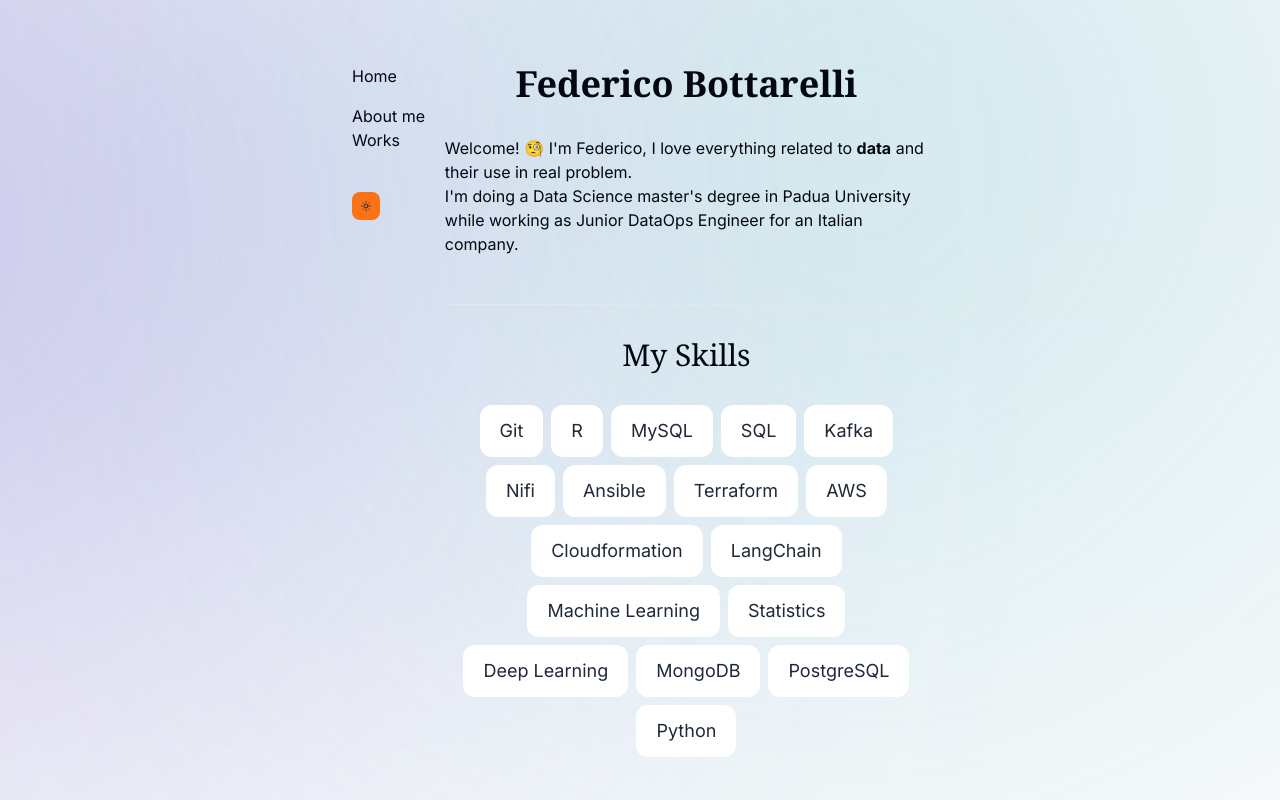
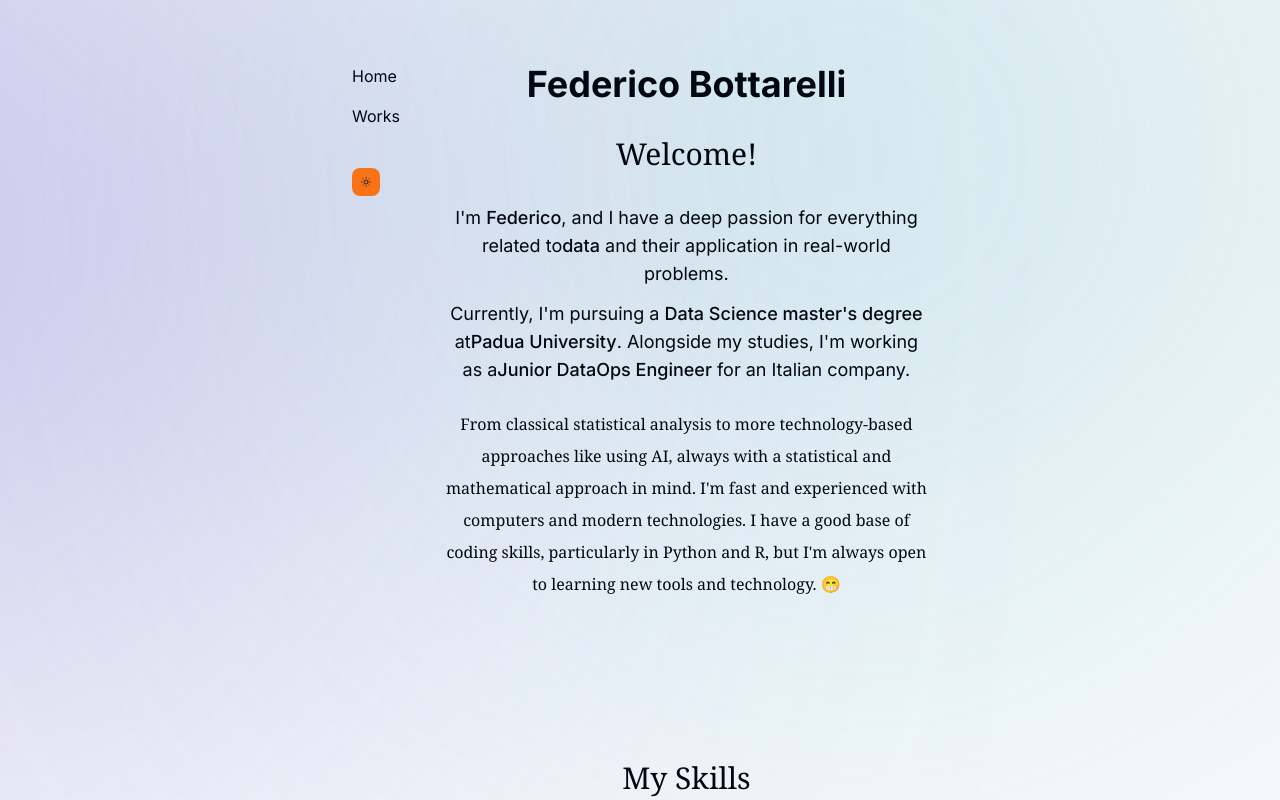
Before and after one commit to fbottarelli/personal-portfolio, a Next.js app: page / in a window 1280 px wide. Shown: the top 800 px of the page. Built offline with nearby package versions, Linux system fonts and the light colour scheme.

Commit message:
New Intro

```diff
--- a/src/app/about/page.tsx
+++ b/src/app/about/page.tsx
@@ -8,7 +8,7 @@ const about = () => {
         </div>
         <div className="mb-12">
             <p>Welcome! 🧐 I'm Federico, I love everything related to <b>data</b> and their use in real problem. <br />
-            I'm doing a Data Science master's degree  in Padua University while working as Junior DataOps Engineer for an Italian company.</p> <br />
+            I'm doing a Data Science master's degree  in Padua University while working as Junior DataOps Engineer for an Italian IT company Miriade.</p> <br />
 
             <p> Hi! I'm Federico, I love everything related to data and their use in real problem. From classical statistical analysis to more technology-based approaches like using AI, always with a statistical and mathematical approach in mind. I'm fast and experienced with computers and modern technologies. I have a good base of coding skills, particularly in Python and R, but I'm always open to learning new tools. 😁</p> <br />
                 <br />
--- a/src/app/page.tsx
+++ b/src/app/page.tsx
@@ -13,7 +13,7 @@ import Form from "@/components/form";
 export default function Home() {
   return (
     <main>
-        <div className="primary-title text-center">
+        <div className="primary-title">
             <h1>Federico Bottarelli</h1>
         </div>
 
--- a/src/components/header.tsx
+++ b/src/components/header.tsx
@@ -21,7 +21,7 @@ const Nav = () => {
             <nav className="fixed top-0 flex flex-row md:flex-col relative">
                 <div className="flex flex-row md:flex-col">
                     <Link href="/" className="mr-12 md:mb-4">Home</Link>
-                    <Link href="/about" className="mr-4 md:mr-0">About me</Link>
+                    {/*<Link href="/about" className="mr-4 md:mr-0">About me</Link>*/}
                     <Link href="/posts">Works</Link>
                     {/* Dark/light button */}
                     <SwitchTheme/>
--- a/src/components/intro.tsx
+++ b/src/components/intro.tsx
@@ -1,17 +1,38 @@
+"use client";
+
 import React from "react";
+import SectionHeading from "./section-heading";
+import { motion } from "framer-motion";
+import { useSectionInView } from "@/lib/hooks";
 
-export default function Intro() {
+export default function About() {
+    const { ref } = useSectionInView("About");
+
     return (
-        <>
-        <div className="mb-12">
-            <p>
-                Welcome! 🧐 I'm Federico, I love everything related to <b>data</b> and
-                their use in real problem. <br />
-                I'm doing a Data Science master's degree in Padua University while
-                working as Junior DataOps Engineer for an Italian company.
+        <motion.section
+            ref={ref}
+            className="mb-28 max-w-[45rem] text-center leading-8 sm:mb-40 scroll-mt-28"
+            initial={{ opacity: 0, y: 100 }}
+            animate={{ opacity: 1, y: 0 }}
+            transition={{ delay: 0.175 }}
+            id="about"
+        >
+            <SectionHeading>Welcome!</SectionHeading>
+            <div className="text-lg">
+            <p className="mb-3">
+                I'm <span className="font-medium">Federico</span>, and I have a deep passion for everything related to
+                <span className="font-medium">data</span> and their application in real-world problems.
             </p>
-        </div>
-     <hr className="h-px my-8 bg-gray-200 border-0 dark:bg-gray-700" />
-        </>
+
+            <p className="mb-6">
+                Currently, I'm pursuing a <span className="font-medium">Data Science master's degree</span> at
+                <span className="font-medium">Padua University</span>. Alongside my studies, I'm working as a
+                <span className="font-medium">Junior DataOps Engineer</span> for an Italian company.
+            </p>
+            </div>
+            <p className="font-serif">
+                From classical statistical analysis to more technology-based approaches like using AI, always with a statistical and mathematical approach in mind. I'm fast and experienced with computers and modern technologies. I have a good base of coding skills, particularly in Python and R, but I'm always open to learning new tools and technology. 😁
+            </p>
+        </motion.section>
     );
 }
--- a/styles/globals.css
+++ b/styles/globals.css
@@ -39,5 +39,5 @@ body {
 }
 
 .primary-title {
-  @apply font-serif font-bold text-4xl mb-8 mt-8 md:mt-0;
+  @apply font-bold text-4xl mb-8 mt-8 md:mt-0 text-center;
 }
```
